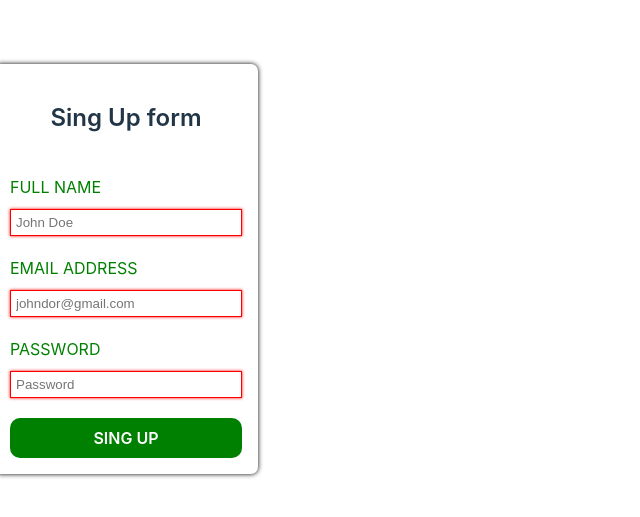
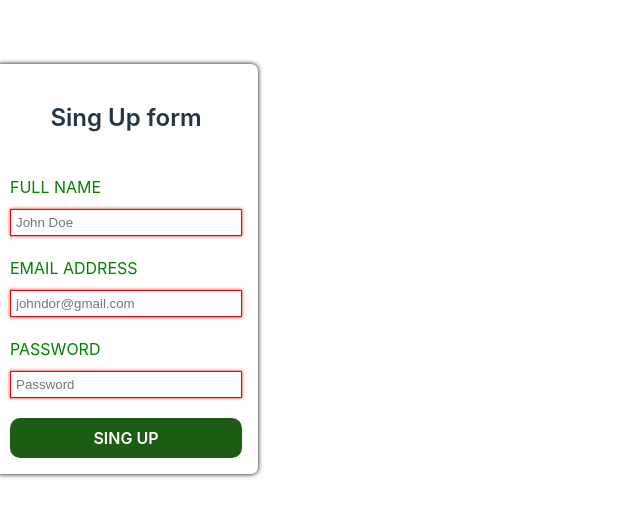
Before and after one commit to AndrKirienko/FS_JS_Home_Works, a React (Vite) app in the folder App/: page / in a window 1280 px wide. Shown: the part 131-648 px from the top of the page, without its empty margins (0-640 px from the left). Built offline with nearby package versions, Linux system fonts and the light colour scheme; the HTML template or start-up script is replaced by a standard one.

Commit message:
Add submit btn disabled

```diff
--- a/App/src/SingUp/SingUp.module.sass
+++ b/App/src/SingUp/SingUp.module.sass
@@ -59,6 +59,13 @@
 	font-weight: 600
 	border-radius: 10px
 
+	&:disabled
+		background-color: #1d5c14
+
+		&:hover
+			transform: scale(1)
+			box-shadow: none
+
 	&:hover, &:focus
 		transform: scale(1.005)
 		box-shadow: 0 0 3px green
--- a/App/src/SingUp/index.jsx
+++ b/App/src/SingUp/index.jsx
@@ -33,6 +33,14 @@ function SingUp() {
       [styles.validInput]: isValueValid,
       [styles.invalidInput]: !isValueValid,
     })
+  }
+
+  const isSubmitBtnDisabled = () => {
+    return !(
+      SING_UP_FORM_REG_EXP.name.test(name) &&
+      SING_UP_FORM_REG_EXP.email.test(email) &&
+      SING_UP_FORM_REG_EXP.password.test(password)
+    )
   }
 
   return (
@@ -76,7 +84,11 @@ function SingUp() {
             required
           />
         </label>
-        <button type="submit" className={styles.singUpBtn}>
+        <button
+          disabled={isSubmitBtnDisabled()}
+          type="submit"
+          className={styles.singUpBtn}
+        >
           Sing Up
         </button>
       </form>
```
